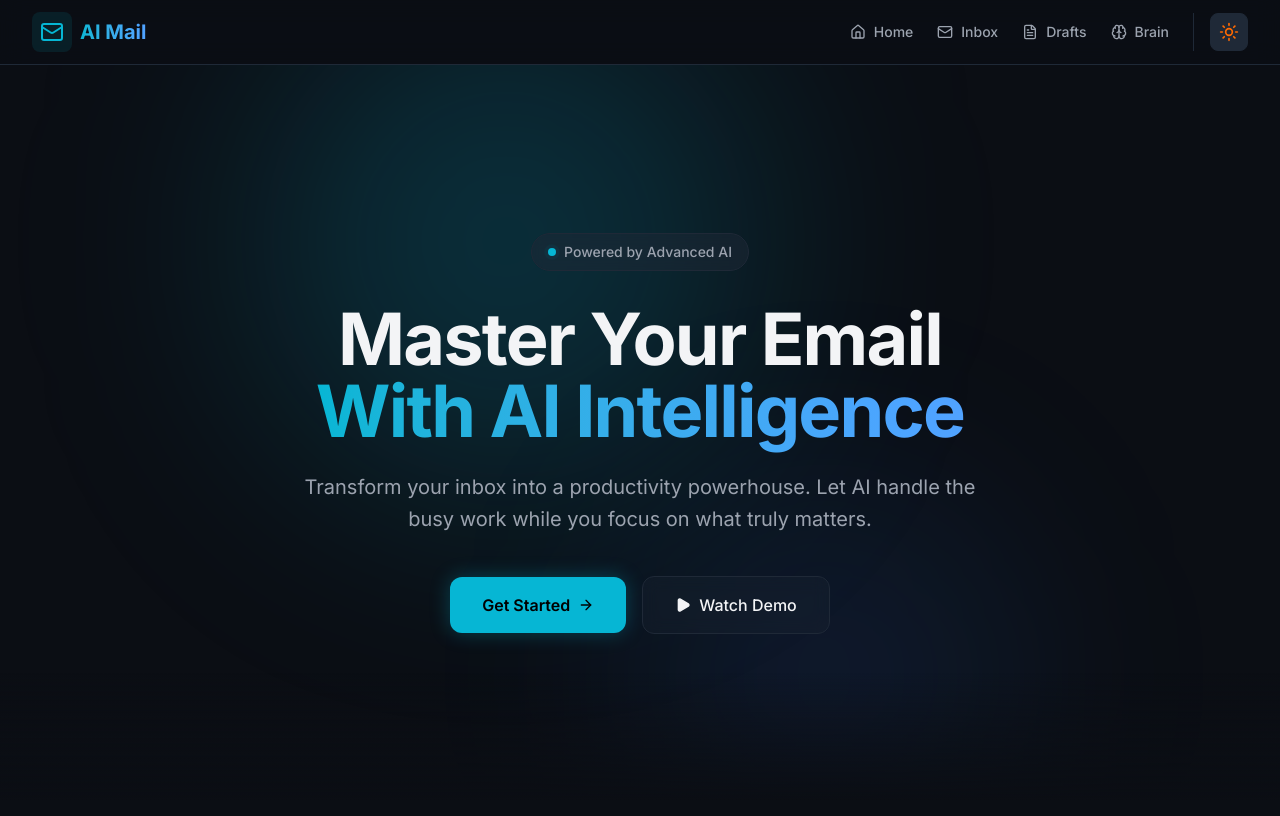
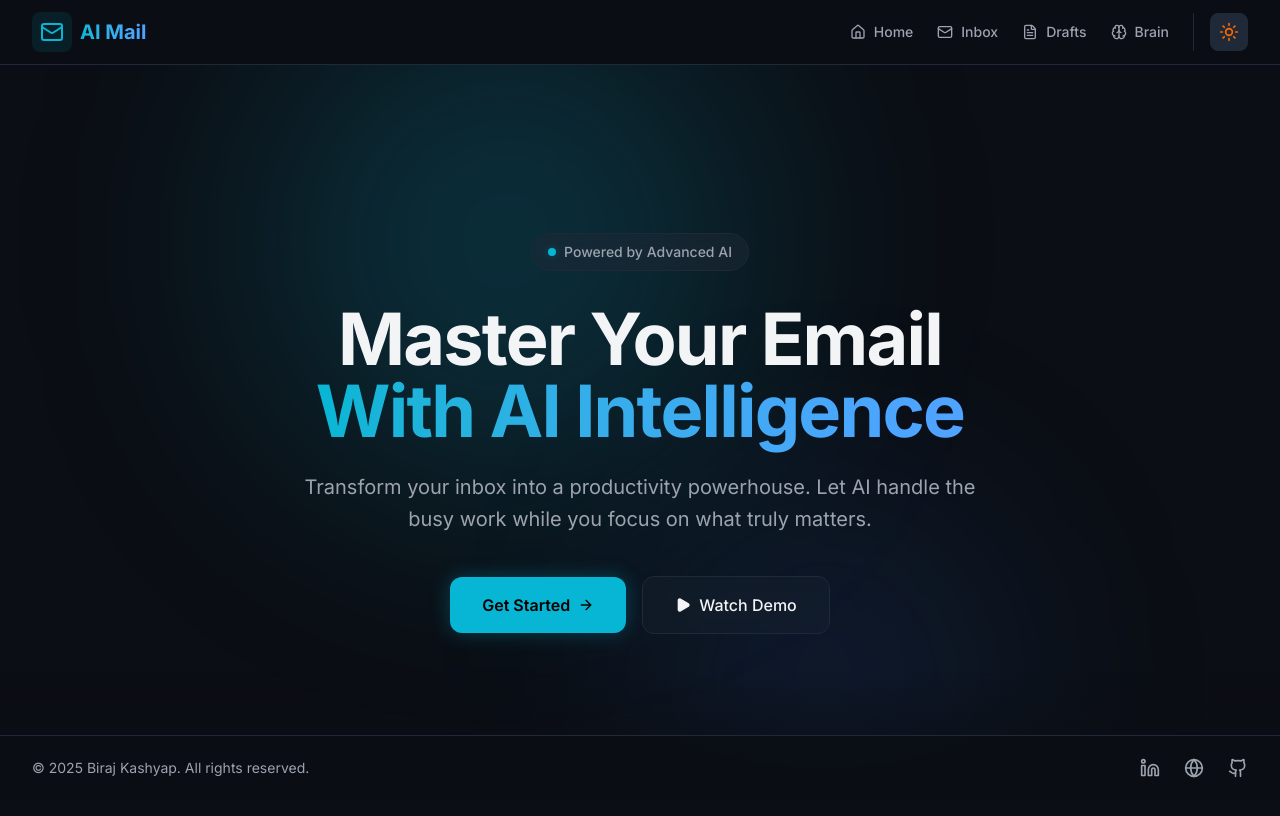
Before and after one commit to birajkashyap/Ai-mail-agent, a Next.js app in the folder frontend/: page / in a window 1280 px wide. Shown: the top 816 px of the page. Built offline with nearby package versions, Linux system fonts and the light colour scheme.

Commit message:
Feat: Add global footer with social links

```diff
--- a/frontend/src/app/layout.tsx
+++ b/frontend/src/app/layout.tsx
@@ -5,6 +5,7 @@ import Link from "next/link";
 import { Mail, Home, FileText, Brain } from "lucide-react";
 import { ThemeProvider } from "@/components/ThemeProvider";
 import { ThemeToggle } from "@/components/ThemeToggle";
+import { Footer } from "@/components/Footer";
 
 const inter = Inter({ subsets: ["latin"] });
 
@@ -81,9 +82,10 @@ export default function RootLayout({
           </nav>
 
           {/* Main Content */}
-          <main className="flex-1">
+          <main className="flex-1 pb-20">
             {children}
           </main>
+          <Footer />
         </ThemeProvider>
       </body>
     </html>
--- /dev/null
+++ b/frontend/src/components/Footer.tsx
@@ -0,0 +1,44 @@
+import Link from 'next/link';
+import { Github, Linkedin, Globe } from 'lucide-react';
+
+export function Footer() {
+  return (
+    <footer className="fixed bottom-0 left-0 right-0 z-50 border-t border-border bg-background/80 backdrop-blur-md">
+      <div className="max-w-7xl mx-auto px-4 sm:px-6 lg:px-8 h-16 flex items-center justify-between">
+        <div className="text-sm text-muted-foreground">
+          © {new Date().getFullYear()} Biraj Kashyap. All rights reserved.
+        </div>
+
+        <div className="flex items-center gap-6">
+          <Link
+            href="https://www.linkedin.com/in/biraj-kashyap-2194b0226/"
+            target="_blank"
+            rel="noopener noreferrer"
+            className="text-muted-foreground hover:text-primary transition-colors"
+            aria-label="LinkedIn"
+          >
+            <Linkedin className="w-5 h-5" />
+          </Link>
+          <Link
+            href="https://birajkashyap.vercel.app/"
+            target="_blank"
+            rel="noopener noreferrer"
+            className="text-muted-foreground hover:text-primary transition-colors"
+            aria-label="Portfolio"
+          >
+            <Globe className="w-5 h-5" />
+          </Link>
+          <Link
+            href="https://github.com/birajkashyap"
+            target="_blank"
+            rel="noopener noreferrer"
+            className="text-muted-foreground hover:text-primary transition-colors"
+            aria-label="GitHub"
+          >
+            <Github className="w-5 h-5" />
+          </Link>
+        </div>
+      </div>
+    </footer>
+  );
+}
```
